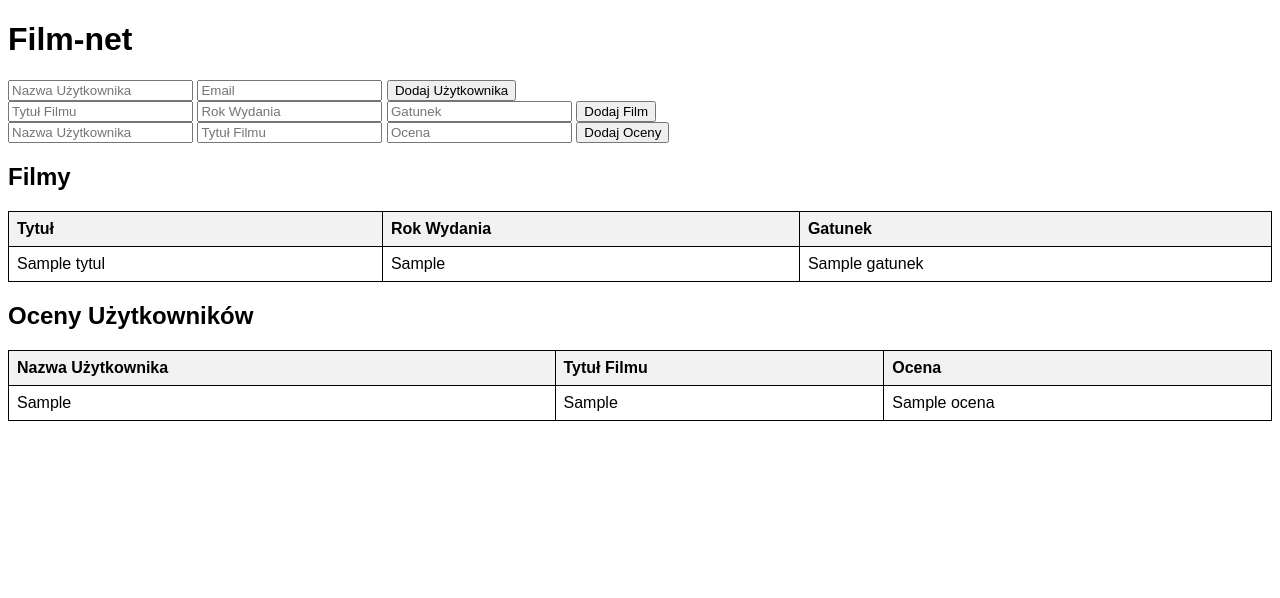
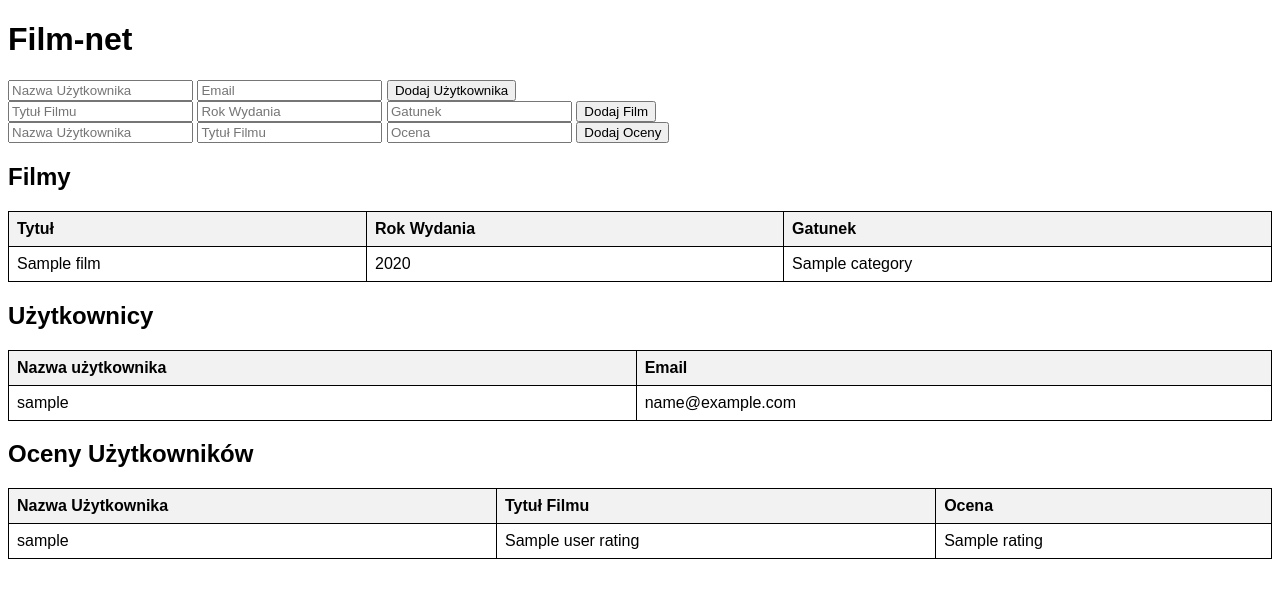
Before and after one commit to smuzka/film-net, a Node server app: template views/index.ejs in a window 1280 px wide. Shown: the top 598 px of the page. Run offline with Node 20, Linux system fonts and the light colour scheme; the template is opened without the code that fills it: most values are stand-ins (such as "Sample title", 1, 10 or a date in 2020).

Commit message:
second commit :d

```diff
--- a/app.js
+++ b/app.js
@@ -16,18 +16,20 @@ app.use(express.static('public'));
 // Ścieżki
 app.get('/', async (req, res) => {
     try {
-        const filmy = await session.run('MATCH (f:Film) RETURN f');
-        const uzytkownicyIOceny = await session.run(`
-            MATCH (u:Uzytkownik)-[r:OCENIA]->(f:Film)
-            RETURN u.nazwaUzytkownika, f.tytul, r.ocena
+        const films = await session.run('MATCH (f:Film) RETURN f');
+        const users = await session.run('MATCH (f:User) RETURN f');
+        const userRatings = await session.run(`
+            MATCH (u:User)-[r:Rate]->(f:Film)
+            RETURN u.userName, f.title, r.rating
         `);
 
         res.render('index', {
-            filmy: filmy.records.map(record => record.get('f').properties),
-            uzytkownicyIOceny: uzytkownicyIOceny.records.map(record => ({
-                nazwaUzytkownika: record.get('u.nazwaUzytkownika'),
-                tytulFilmu: record.get('f.tytul'),
-                ocena: record.get('r.ocena')
+            films: films.records.map(record => record.get('f').properties),
+            users: users.records.map(record => record.get('f').properties),
+            userRatings: userRatings.records.map(record => ({
+                userName: record.get('u.userName'),
+                title: record.get('f.title'),
+                rating: record.get('r.rating')
             }))
         });
     } catch (error) {
@@ -45,7 +47,7 @@ app.listen(3000, () => {
 // Obsługa dodawania użytkownika
 app.post('/addUser', (req, res) => {
     const { username, email } = req.body;
-    session.run('CREATE (u:Uzytkownik {nazwaUzytkownika: $username, email: $email}) RETURN u', { username, email })
+    session.run('CREATE (u:User {userName: $username, email: $email}) RETURN u', { username, email })
            .then(() => res.redirect('/'))
            .catch(error => console.error(error));
 });
@@ -53,7 +55,7 @@ app.post('/addUser', (req, res) => {
 // Obsługa dodawania filmu
 app.post('/addMovie', (req, res) => {
     const { title, year, genre } = req.body;
-    const query = 'CREATE (f:Film {tytul: $title, rokWydania: $year, gatunek: $genre}) RETURN f';
+    const query = 'CREATE (f:Film {title: $title, year: $year, category: $genre}) RETURN f';
 
     session.run(query, {
         title,
@@ -71,9 +73,9 @@ app.post('/addMovie', (req, res) => {
 app.post('/addRating', (req, res) => {
     const { username, title, rating } = req.body;
     const query = `
-        MATCH (u:Uzytkownik {nazwaUzytkownika: $username}),
-              (f:Film {tytul: $title})
-        CREATE (u)-[:OCENIA {ocena: $rating, dataOceny: date()}]->(f)
+        MATCH (u:User {userName: $username}),
+              (f:Film {title: $title})
+        CREATE (u)-[:Rate {rating: $rating, ratingDate: date()}]->(f)
         RETURN u, f`;
 
     session.run(query, { username, title, rating: parseInt(rating) })
--- a/views/index.ejs
+++ b/views/index.ejs
@@ -37,11 +37,26 @@
             <th>Rok Wydania</th>
             <th>Gatunek</th>
         </tr>
-        <% filmy.forEach(function(film) { %>
+        <% films.forEach(function(film) { %>
             <tr>
-                <td><%= film.tytul %></td>
-                <td><%= film.rokWydania %></td>
-                <td><%= film.gatunek %></td>
+                <td><%= film.title %></td>
+                <td><%= film.year %></td>
+                <td><%= film.category %></td>
+            </tr>
+        <% }) %>
+    </table>
+
+    <!-- Tabela filmów -->
+    <h2>Użytkownicy</h2>
+    <table>
+        <tr>
+            <th>Nazwa użytkownika</th>
+            <th>Email</th>
+        </tr>
+        <% users.forEach(function(user) { %>
+            <tr>
+                <td><%= user.userName %></td>
+                <td><%= user.email %></td>
             </tr>
         <% }) %>
     </table>
@@ -54,11 +69,11 @@
             <th>Tytuł Filmu</th>
             <th>Ocena</th>
         </tr>
-        <% uzytkownicyIOceny.forEach(function(wpis) { %>
+        <% userRatings.forEach(function(rating) { %>
             <tr>
-                <td><%= wpis.nazwaUzytkownika %></td>
-                <td><%= wpis.tytulFilmu %></td>
-                <td><%= wpis.ocena %></td>
+                <td><%= rating.userName %></td>
+                <td><%= rating.title %></td>
+                <td><%= rating.rating %></td>
             </tr>
         <% }) %>
     </table>
```
